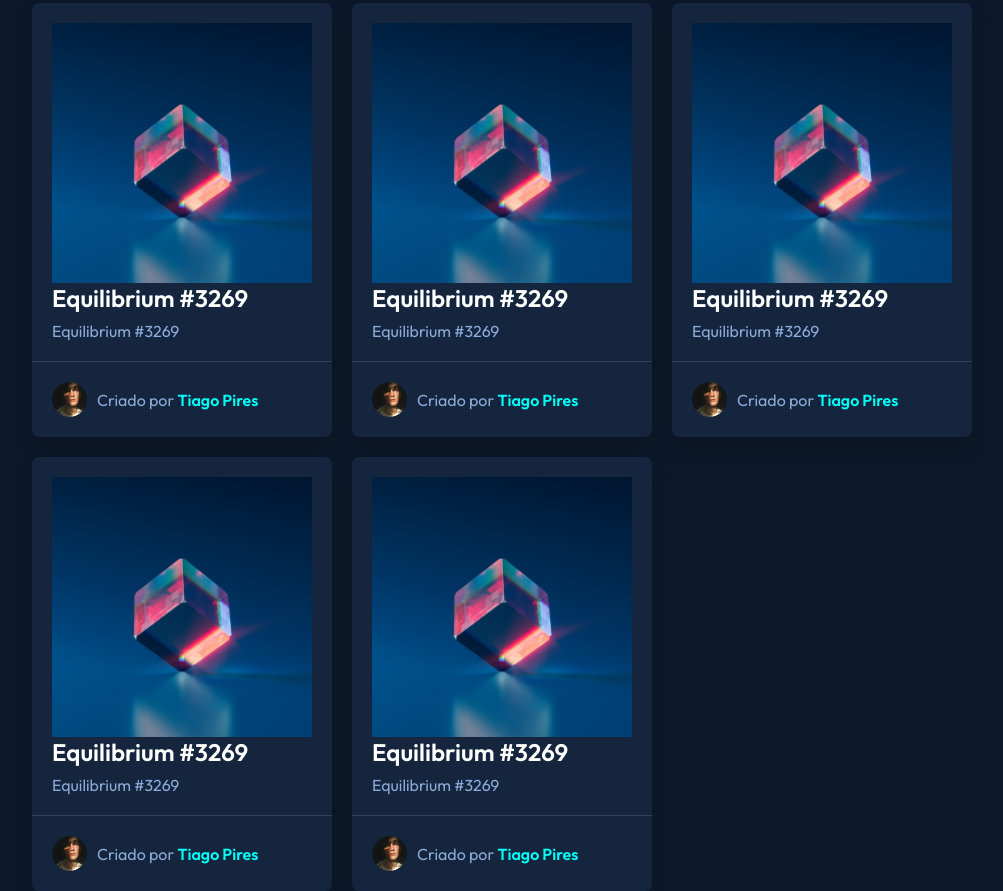
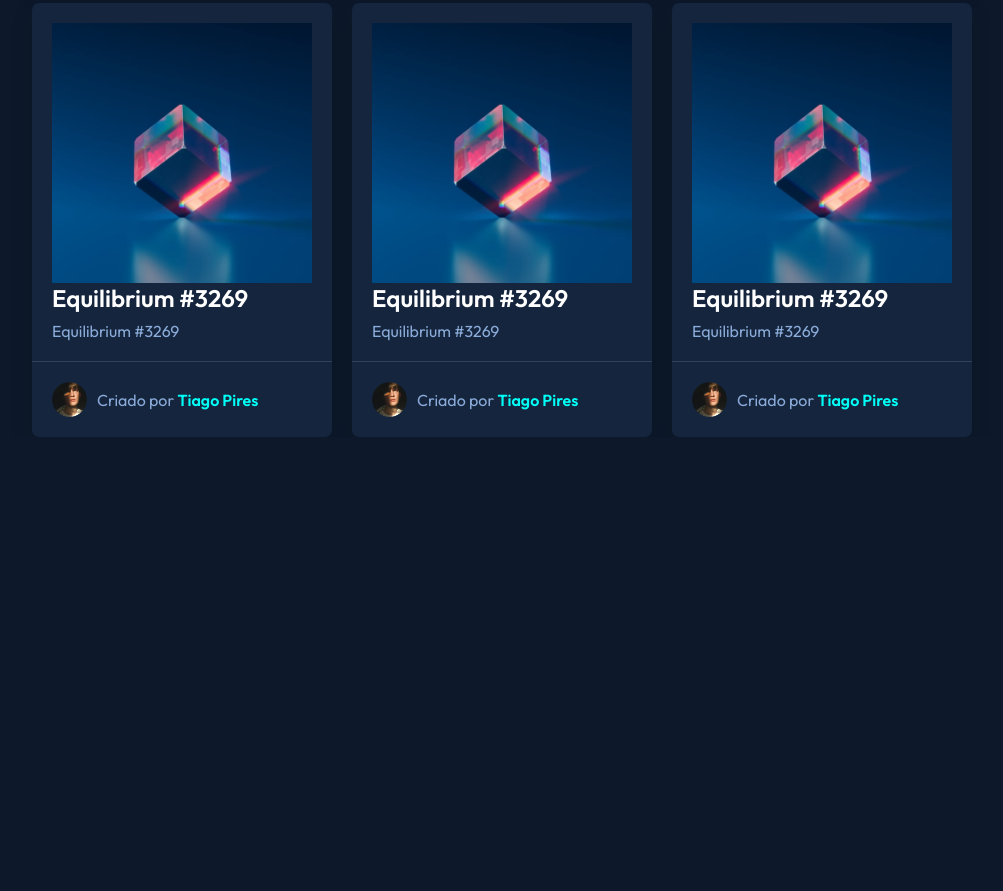
Before and after one commit to tpires1041/trabalho-ger-ncia-portifolio, a plain HTML site: page index.html in a window 1280 px wide. Shown: the part 451-1342 px from the top of the page, without its empty margins (108-1111 px from the left). After the commit the page ends 888 px from the top, so only its background shows below. Drawn offline with Linux system fonts and the light colour scheme.

```diff
--- a/index.html
+++ b/index.html
@@ -83,29 +83,6 @@
                 </div>
             </div>
 
-            <div class="card">
-                <div class="card-content">
-                    <img src="cubo-esquisito.jpg" alt="Um cubo estranho" class="card-image">
-                    <h2>Equilibrium #3269</h2>
-                    <p>Equilibrium #3269</p>
-                </div>
-                <div class="card-footer">
-                    <img src="image-avatar.png" alt="Avatar" class="avatar">
-                    <span>Criado por <strong>Tiago Pires</strong></span>
-                </div>
-            </div>
-
-            <div class="card">
-                <div class="card-content">
-                    <img src="cubo-esquisito.jpg" alt="Um cubo estranho" class="card-image">
-                    <h2>Equilibrium #3269</h2>
-                    <p>Equilibrium #3269</p>
-                </div>
-                <div class="card-footer">
-                    <img src="image-avatar.png" alt="Avatar" class="avatar">
-                    <span>Criado por <strong>Tiago Pires</strong></span>
-                </div>
-            </div>
         </div>
     </div>
 </body>
```
Also changed, not shown: img/aviaoalto.png (added), img/aviaofrente.png (added), img/aviaoparado.jpg (added), img/aviaoparado2.png (added), img/aviaoparado3.png (added), img/aviaovoando2.png (added), img/logo.png (added), minimalist logo for an ultralight aircraft company named TG, 132x132 round, blue and white colors.png (added).
